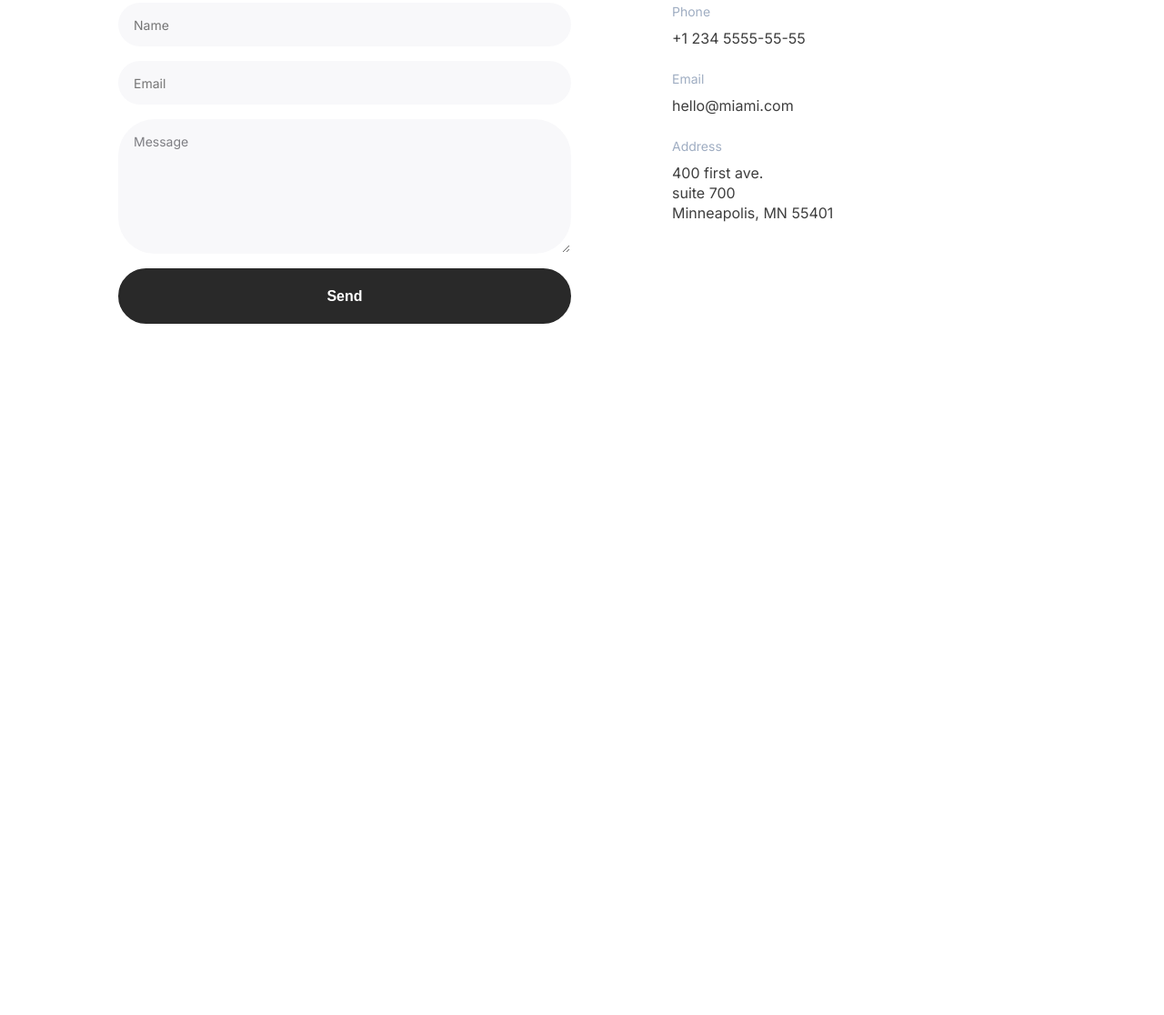
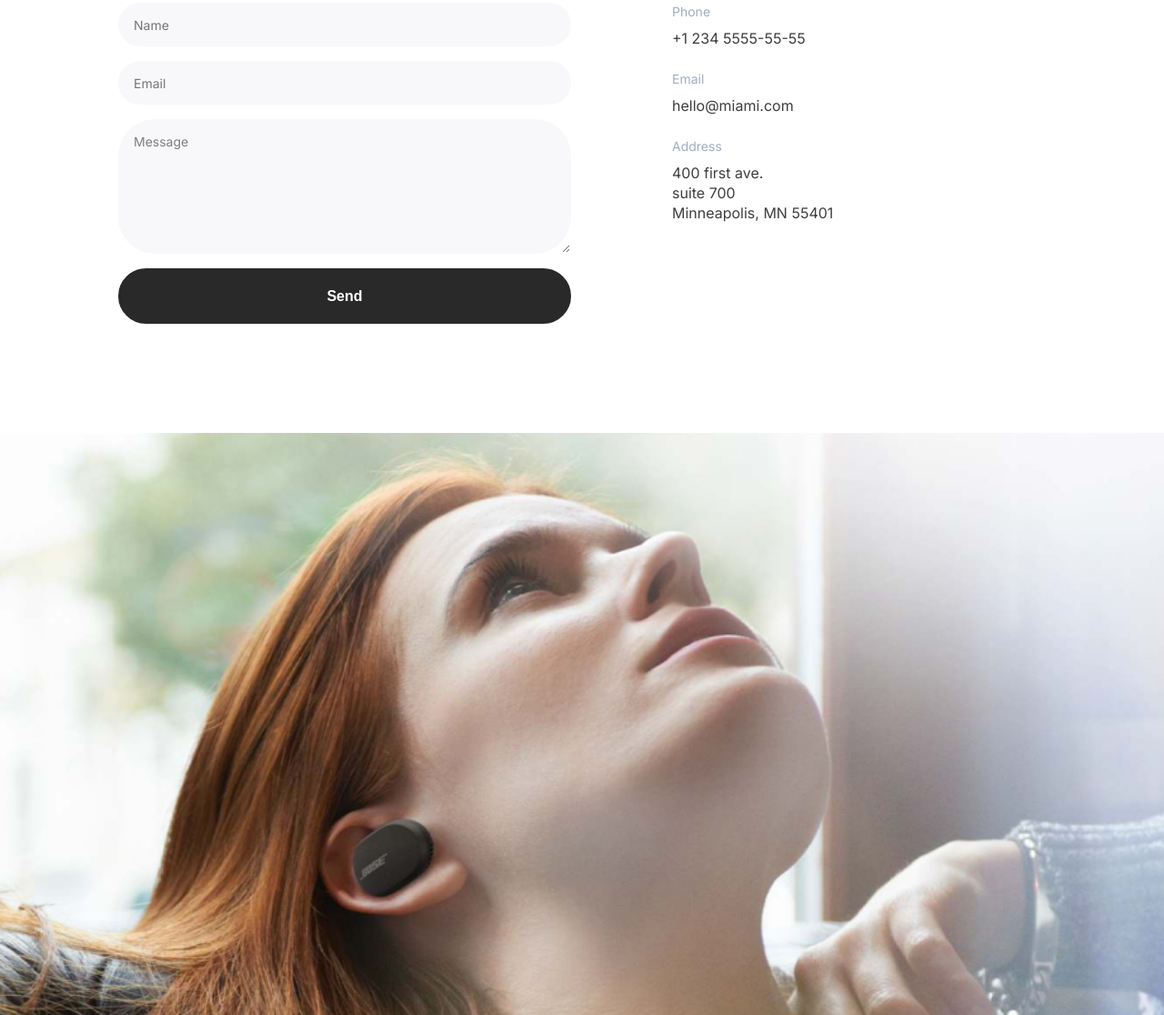
Before and after one commit to amitpatiljc/bose-landing-page, a website built with Parcel: page src/index.html in a window 1280 px wide. Shown: the part 3765-4881 px from the top of the page at 91% size. Before the commit the page ends 4241 px from the top, so only its background shows below. Built offline with nearby package versions, Linux system fonts and the light colour scheme.

Commit message:
footer section added

```diff
--- a/src/index.html
+++ b/src/index.html
@@ -350,5 +350,8 @@
       </div>
 
     </section>
+
+    <footer class="footer page__footer">
+    </footer>
   </body>
 </html>
--- /dev/null
+++ b/src/styles/blocks/footer.scss
@@ -0,0 +1,11 @@
+.footer {
+  background-image: url(/images/footer_img.png);
+  height: 80vh;
+  @include backgroundDefault;
+  background-position: top center;
+  padding: 0 $desktopPaddingX;
+
+  @include forMobile {
+    height: 50vh;
+  }
+}
--- a/src/styles/main.scss
+++ b/src/styles/main.scss
@@ -14,3 +14,4 @@
 @import "./blocks/button.scss";
 @import "./blocks/promo.scss";
 @import "./blocks/contact.scss";
+@import "./blocks/footer.scss";
```
